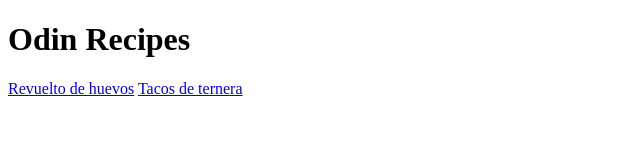
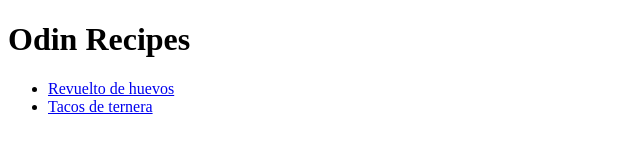
Before and after one commit to Toitw/odin-recipes, a plain HTML site: page index.html in a window 1280 px wide. Shown: the whole page, without its empty margins (0-640 px from the left). Drawn offline with Linux system fonts and the light colour scheme.

Commit message:
Add unordered list to the hyperlinks

```diff
--- a/index.html
+++ b/index.html
@@ -8,7 +8,9 @@
 </head>
 <body>
     <h1>Odin Recipes</h1>
-    <a href="recipes/revuelto-huevos.html">Revuelto de huevos</a>
-    <a href="recipes/tacos.html">Tacos de ternera</a>
+    <ul>
+    <li><a href="recipes/revuelto-huevos.html">Revuelto de huevos</a></li>
+    <li><a href="recipes/tacos.html">Tacos de ternera</a></li>
+</ul>
 </body>
 </html>
```
